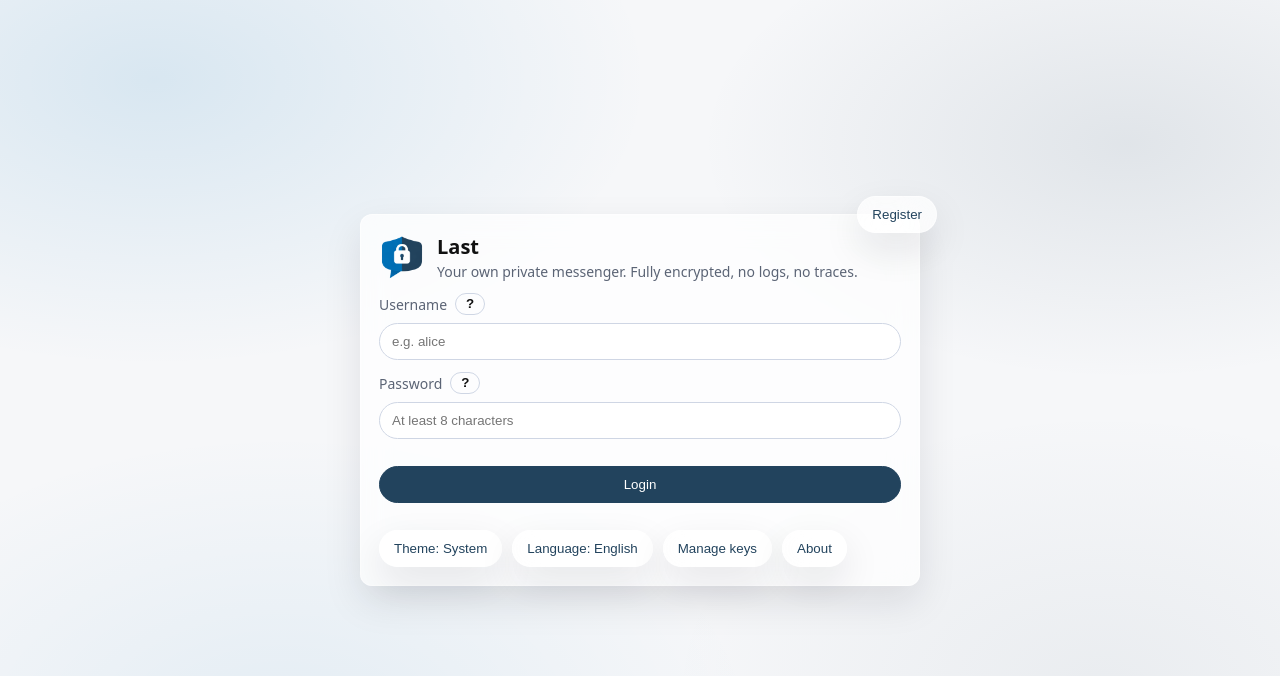
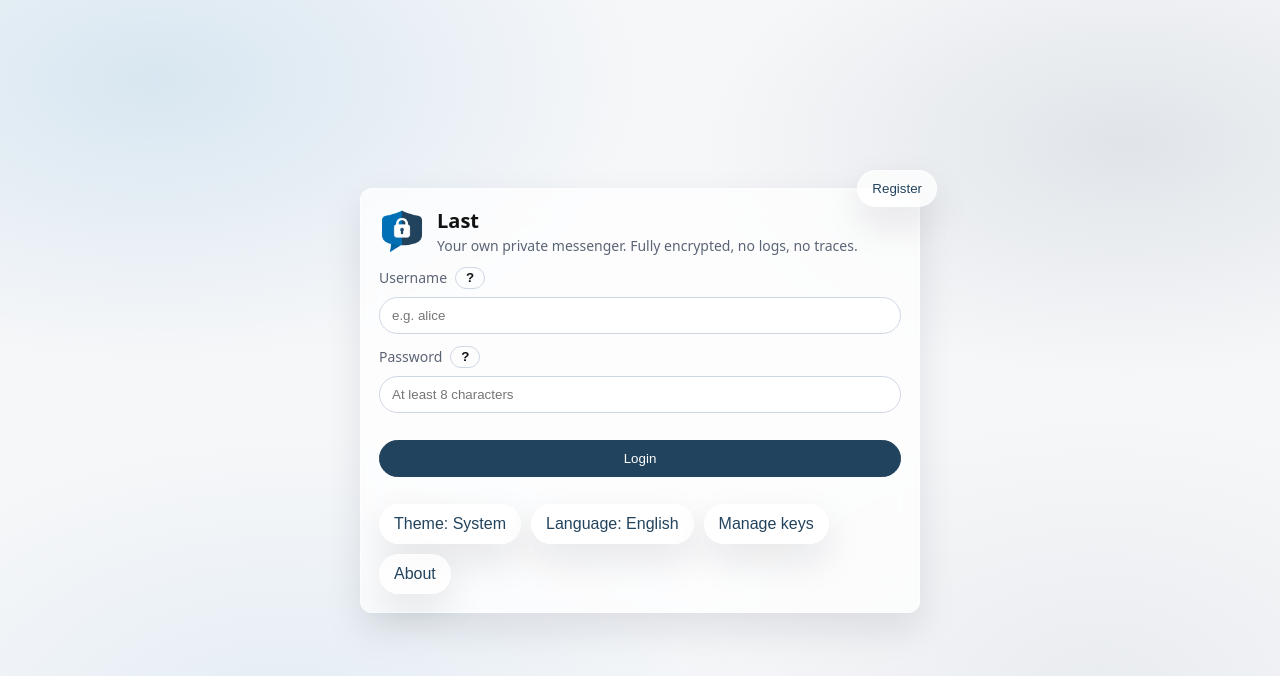
Before and after one commit to Preon1/last3, a Vue app in the folder client/: page / in a window 1280 px wide. Shown: the top 676 px of the page. Built offline with nearby package versions, Linux system fonts and the light colour scheme.

Commit message:
Welcome screen styling

```diff
--- a/client/src/components/SignedSetupScreen.vue
+++ b/client/src/components/SignedSetupScreen.vue
@@ -295,14 +295,14 @@ function toggleMode() {
         <div v-if="err" class="status" aria-live="polite">{{ err }}</div>
 
         <div class="setup-header-actions">
-          <button class="secondary" type="button" :aria-label="String(t('theme.toggleAria'))" @click="ui.cycleTheme">
+          <button class="secondary small-font" type="button" :aria-label="String(t('theme.toggleAria'))" @click="ui.cycleTheme">
             {{ themeLabel }}
           </button>
-          <button class="secondary" type="button" :aria-label="String(t('common.language'))" @click="onCycleLanguage">
+          <button class="secondary small-font" type="button" :aria-label="String(t('common.language'))" @click="onCycleLanguage">
             {{ t('common.language') }}: {{ t(`lang.${String(locale)}`) }}
           </button>
-          <button class="secondary" type="button" @click="ui.openManageKeys">{{ t('common.manageKeys') }}</button>
-          <button class="secondary" type="button" @click="ui.openAbout">{{ t('common.about') }}</button>
+          <button class="secondary small-font" type="button" @click="ui.openManageKeys">{{ t('common.manageKeys') }}</button>
+          <button class="secondary small-font" type="button" @click="ui.openAbout">{{ t('common.about') }}</button>
         </div>
       </form>
     </div>
--- a/client/src/style.css
+++ b/client/src/style.css
@@ -361,6 +361,10 @@ button.secondary {
   border-color: var(--glass-border);
   box-shadow: var(--glass-shadow);
   backdrop-filter: blur(var(--glass-blur));
+}
+
+button.small-font {
+  font-size: 1em;
 }
 
 .text-link {
```
